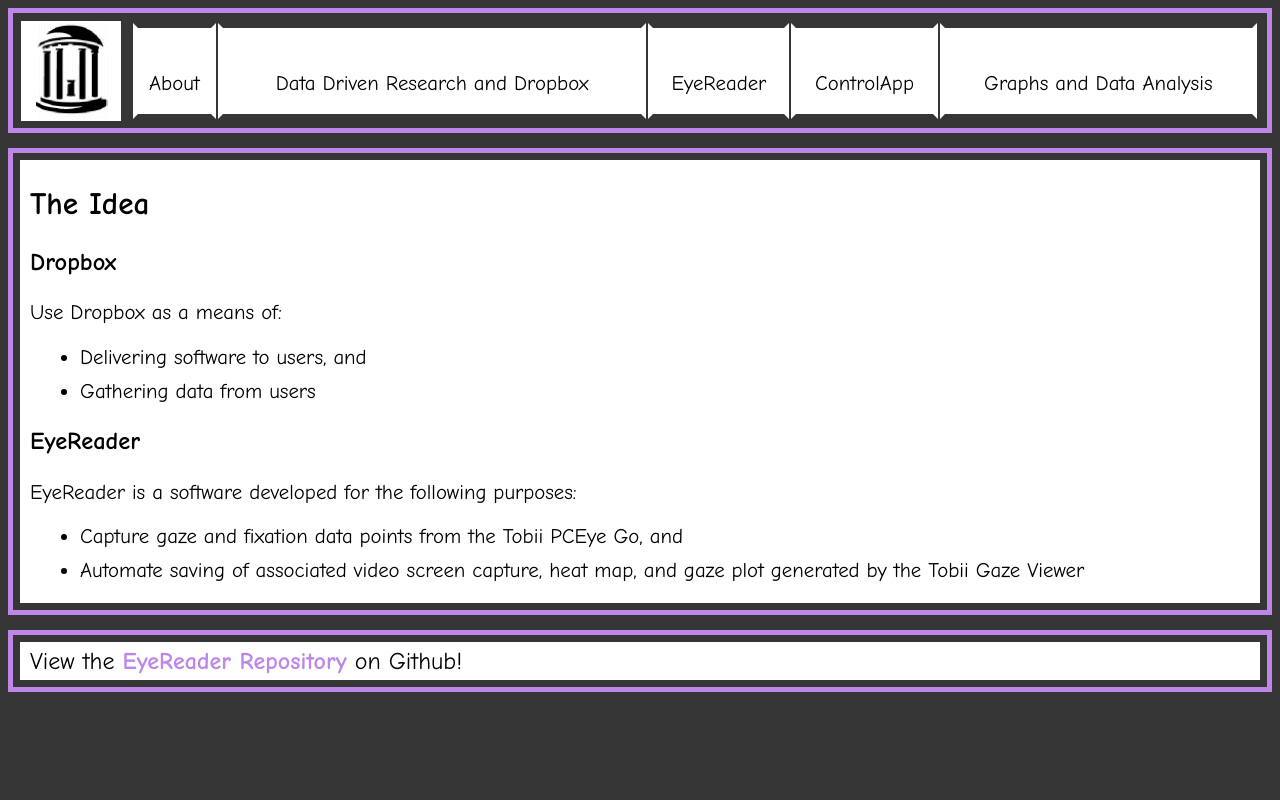
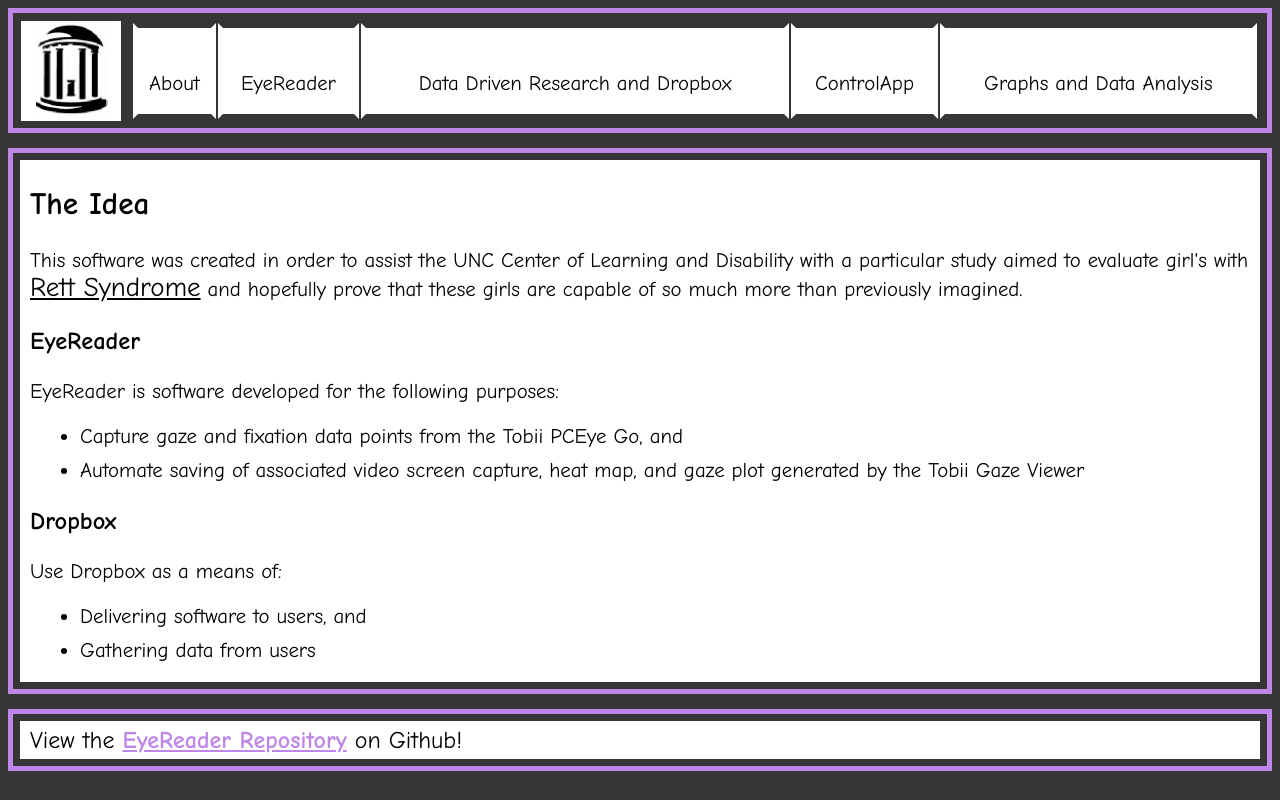
Before and after one commit to dupriest/dupriest.github.io, a plain HTML site: page index.html in a window 1280 px wide. Drawn offline with Linux system fonts and the light colour scheme.

Commit message:
Edits to page organization, front page and links

```diff
--- a/index.css
+++ b/index.css
@@ -32,6 +32,10 @@ body {
 
 a {
 	color: black;
+	/*text-decoration: none;*/
+}
+
+td > a {
 	text-decoration: none;
 }
 
--- a/index.html
+++ b/index.html
@@ -18,8 +18,8 @@
 					<table style="width: 100%">
 						<tr>
 							<td><a href="about.html"><br><center>About</center></a></td>
+							<td><a href="EyeReader.html"><br><center>EyeReader</center></a></td>
 							<td><a href="DDRD.html"><br><center>Data Driven Research and Dropbox</center></a></td>
-							<td><a href="EyeReader.html"><br><center>EyeReader</center></a></td>
 							<td><a href="ControlApp.html"><br><center>ControlApp</center></a></td>
 							<td><a href="GraphsDA.html"><br><center>Graphs and Data Analysis</center></a></td>
 						</tr>
@@ -30,17 +30,18 @@
 		<div id="bodydiv">
 			<div id="textdiv">
 				<h2>The Idea</h2>
+				This software was created in order to assist the UNC Center of Learning and Disability with a particular study aimed to evaluate girl's with <a href="https://www.rettsyndrome.org/">Rett Syndrome</a> and hopefully prove that these girls are capable of so much more than previously imagined.
+				<h3>EyeReader</h3>
+				EyeReader is software developed for the following purposes:
+				<ul>
+					<li>Capture gaze and fixation data points from the Tobii PCEye Go, and</li>
+					<li>Automate saving of associated video screen capture, heat map, and gaze plot generated by the Tobii Gaze Viewer</li>
+				</ul>
 				<h3>Dropbox</h3>
 				<p>Use Dropbox as a means of:</p>
 				<ul>
 					<li>Delivering software to users, and</li>
 					<li>Gathering data from users</li>
-				</ul>
-				<h3>EyeReader</h3>
-				EyeReader is a software developed for the following purposes:
-				<ul>
-					<li>Capture gaze and fixation data points from the Tobii PCEye Go, and</li>
-					<li>Automate saving of associated video screen capture, heat map, and gaze plot generated by the Tobii Gaze Viewer</li>
 				</ul>
 			</div>
 		</div>
```
Also changed, not shown: ControlApp.html (+1 -1 lines), DDRD.html (+1 -1 lines), EyeReader.html (+6 -1 lines), GraphsDA.html (+1 -1 lines), about.html (+1 -1 lines).
